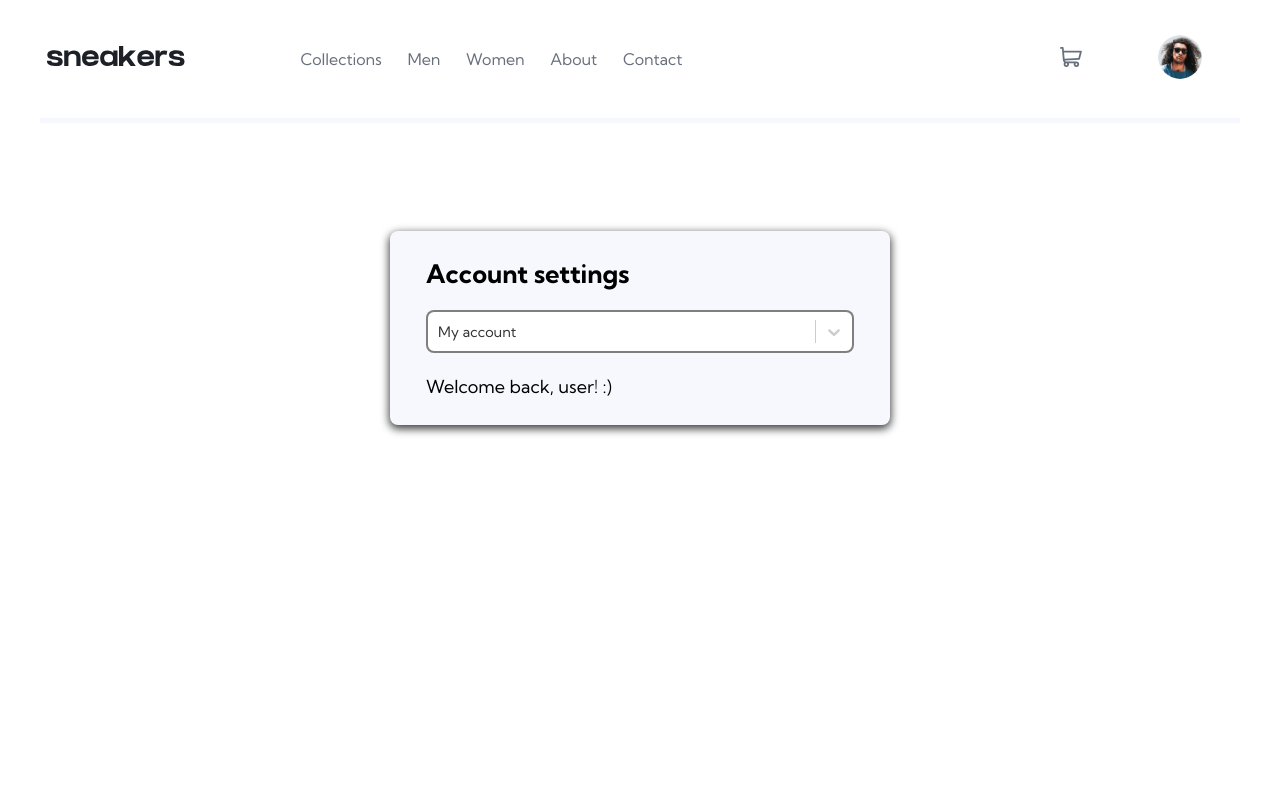
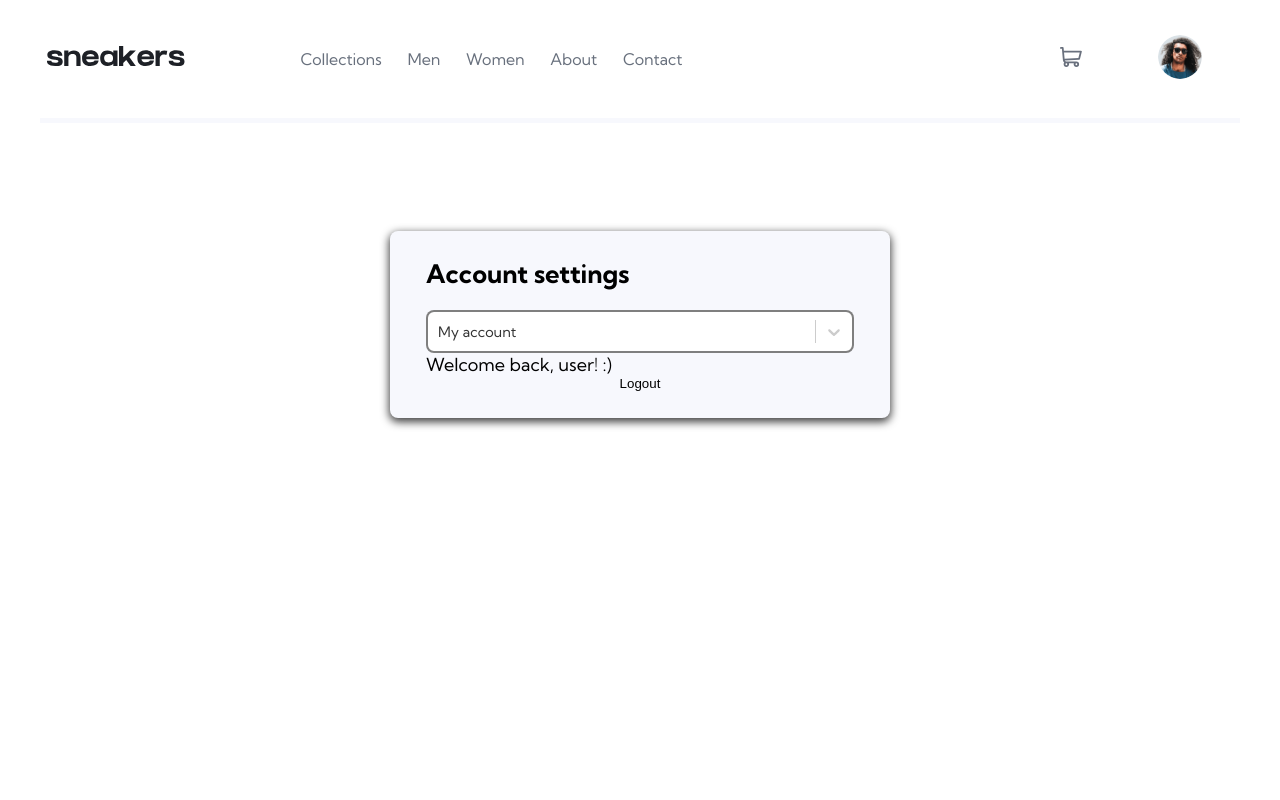
Before and after one commit to kimi1723/E-commerce-product-page-Frontend-Mentor, a React (Create React App) app in the folder my-app/: page /account in a window 1280 px wide. Shown: the top 800 px of the page. Built offline with nearby package versions, Linux system fonts and the light colour scheme; no server answers.

Commit message:
outlet, children

```diff
--- a/my-app/src/components/account/Account.js
+++ b/my-app/src/components/account/Account.js
@@ -1,11 +1,12 @@
+import { useState, useEffect } from 'react';
+import { useNavigate } from 'react-router-dom';
+
 import ReactSelect from '../ui/ReactSelect';
-import { useState, useEffect } from 'react';
-import { Link, useNavigate } from 'react-router-dom';
 import LogoutBtn from '../ui/LogoutBtn';
 
 import classes from './Account.module.css';
 
-const Account = () => {
+const Account = ({ children }) => {
 	const navigate = useNavigate();
 	const [currentPathIndex, setCurrentPathIndex] = useState(0);
 
@@ -29,8 +30,9 @@ const Account = () => {
 	const changePathHandler = e => setCurrentPathIndex(navOptions.indexOf(e));
 
 	return (
+		<>
 			<main className={classes.main}>
-			<section className={classes['main-container']}>
+				<div className={classes['main-container']}>
 					<h1 className={classes.h1}>Account settings</h1>
 					<div className={classes['sections-container']}>
 						<nav className={classes.nav}>
@@ -41,10 +43,15 @@ const Account = () => {
 								onChange={changePathHandler}
 							/>
 						</nav>
-					<section className={classes['content-section']}>Welcome back, {`user! :)`}</section>
 					</div>
+					<section className={classes['content-section']}>
+						Welcome back, {`user! :)`}
+						{children}
 					</section>
+					<LogoutBtn />
+				</div>
 			</main>
+		</>
 	);
 };
 
--- a/my-app/src/pages/account/Account.js
+++ b/my-app/src/pages/account/Account.js
@@ -1,7 +1,12 @@
+import { Outlet } from 'react-router-dom';
 import Account from '../../components/account/Account';
 
 const AccountPage = () => {
-	return <Account />;
+	return (
+		<Account>
+			<Outlet />
+		</Account>
+	);
 };
 
 export default AccountPage;
```
Lines whose indentation alone changed are shown as unchanged.
